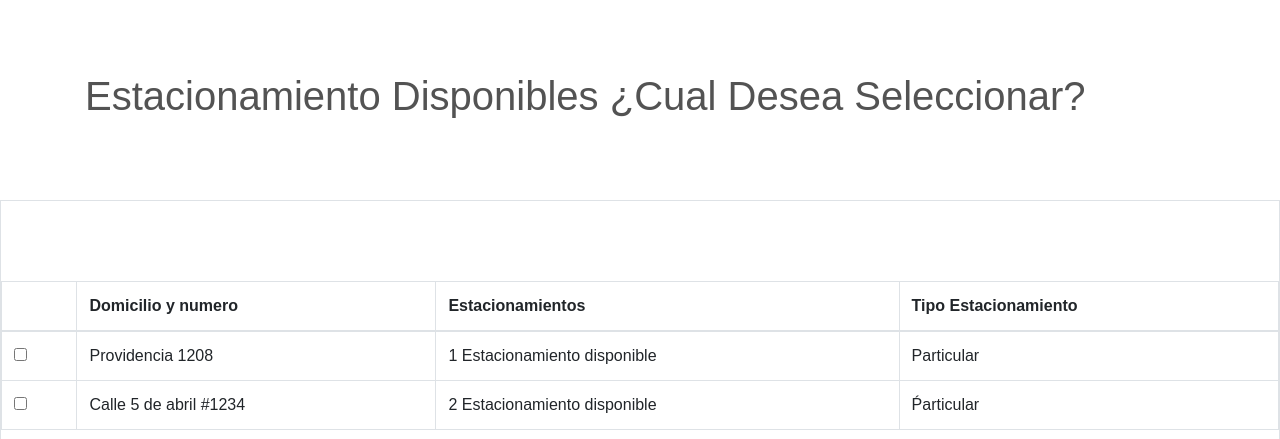
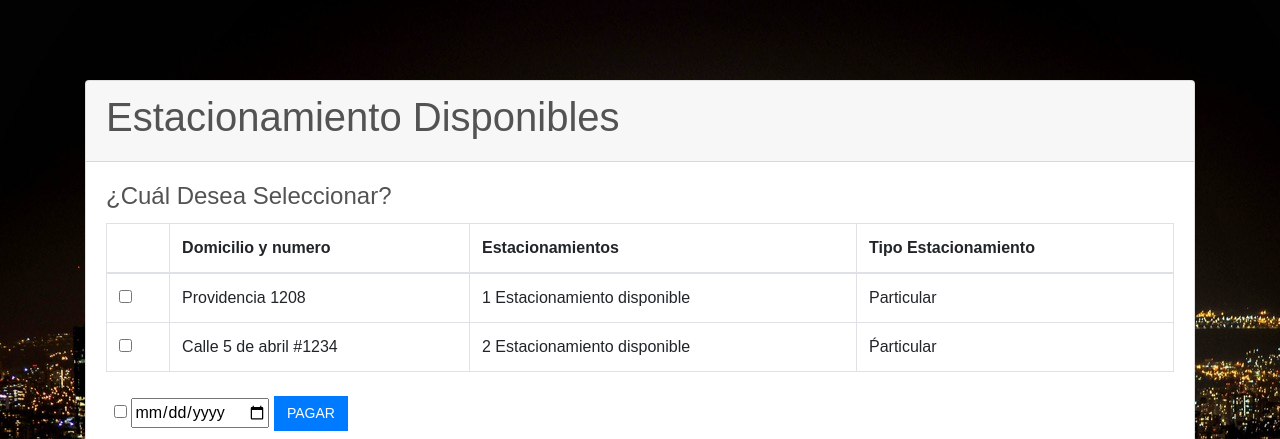
Before and after one commit to Emilio-Rojas/estacionamiento, a Django app: page /estacionamiento/particular/ in a window 1280 px wide. Shown: the part 56-495 px from the top of the page. Run offline with Django 3.2, Linux system fonts and the light colour scheme; some libraries are stand-ins or nearby versions; some web fonts are replaced; grey boxes are pictures that could not be loaded.

Commit message:
Correcciones en el diseño implementados

```diff
--- a/src/template/estacionamientos/estacionamiento_particular.html
+++ b/src/template/estacionamientos/estacionamiento_particular.html
@@ -5,17 +5,15 @@
 {% block navbar %} {% include 'base/navbar.html' %} {% endblock %}
 
 {% block content %}
+<section class="index-content">
     <div class="container">
-    <br>
-    <br>
-    <br>
-<h1> Estacionamiento Disponibles ¿Cual Desea Seleccionar?</h1>
+        <div class="card">
+            <div class="card-header">
+                <h1>Estacionamiento Disponibles</h1>
             </div>
-    <br>
-    <br>
-    <br>
-<section class="table-bordered">
-    <table class="table table-bordered">
+            <div class="card-body">
+                <h4 class="card-title">¿Cuál Desea Seleccionar?</h4>
+                <table class="table table-bordered pr-2 pl-2">
                     <thead>
                         <tr>
                             <th></th>
@@ -26,31 +24,34 @@
                     </thead>
                     <tbody>
                         <tr>
-            <th scope="row"><input type="checkbox" aria-label="Checkbox for following text input"></th>
+                            <th scope="row"><input type="checkbox" aria-label="Checkbox for following text input">
+                            </th>
                             <td>Providencia 1208</td>
                             <td> 1 Estacionamiento disponible </td>
                             <td> Particular</td>
                         </tr>
                         <tr>
-            <th scope="row"><input type="checkbox" aria-label="Checkbox for following text input"></th>
+                            <th scope="row"><input type="checkbox" aria-label="Checkbox for following text input">
+                            </th>
                             <td> Calle 5 de abril #1234</td>
                             <td> 2 Estacionamiento disponible </td>
                             <td> Ṕarticular </td>
                         </tr>
                     </tbody>
                 </table>
-
+                <div class="p-2">
                     <input type="checkbox" aria-label="Checkbox for following text input">
                     <input type="date">
-    <br>
-    <br>
-    <br>
                     <button type="button" class="btn btn-primary">Pagar</button>
-    <br>
-    <br>
-    <br>
-    <iframe src="https://www.google.com/maps/embed?pb=!1m18!1m12!1m3!1d3329.784517958003!2d-70.62334118525644!3d-33.42886180378975!2m3!1f0!2f0!3f0!3m2!1i1024!2i768!4f13.1!3m3!1m2!1s0x9662cf1a32851349%3A0x66a6b85c1fe60182!2sProvidencia%201208!5e0!3m2!1ses!2scl!4v1622698084350!5m2!1ses!2scl" width="400" height="200" style="border:0;" allowfullscreen="" loading="lazy"></iframe>
-
+                </div>
+                <div>
+                    <iframe
+                        src="https://www.google.com/maps/embed?pb=!1m18!1m12!1m3!1d3329.784517958003!2d-70.62334118525644!3d-33.42886180378975!2m3!1f0!2f0!3f0!3m2!1i1024!2i768!4f13.1!3m3!1m2!1s0x9662cf1a32851349%3A0x66a6b85c1fe60182!2sProvidencia%201208!5e0!3m2!1ses!2scl!4v1622698084350!5m2!1ses!2scl"
+                        width="400" height="200" style="border:0;" allowfullscreen="" loading="lazy"></iframe>
+                </div>
+            </div>
+        </div>
+    </div>
 </section>
 {% endblock%}
 
```
Also changed, not shown: src/estacionamientos/models.py (+15 -0 lines), src/usuarios/models.py (+12 -0 lines), src/db.sqlite3. Lines whose indentation alone changed are shown as unchanged.
